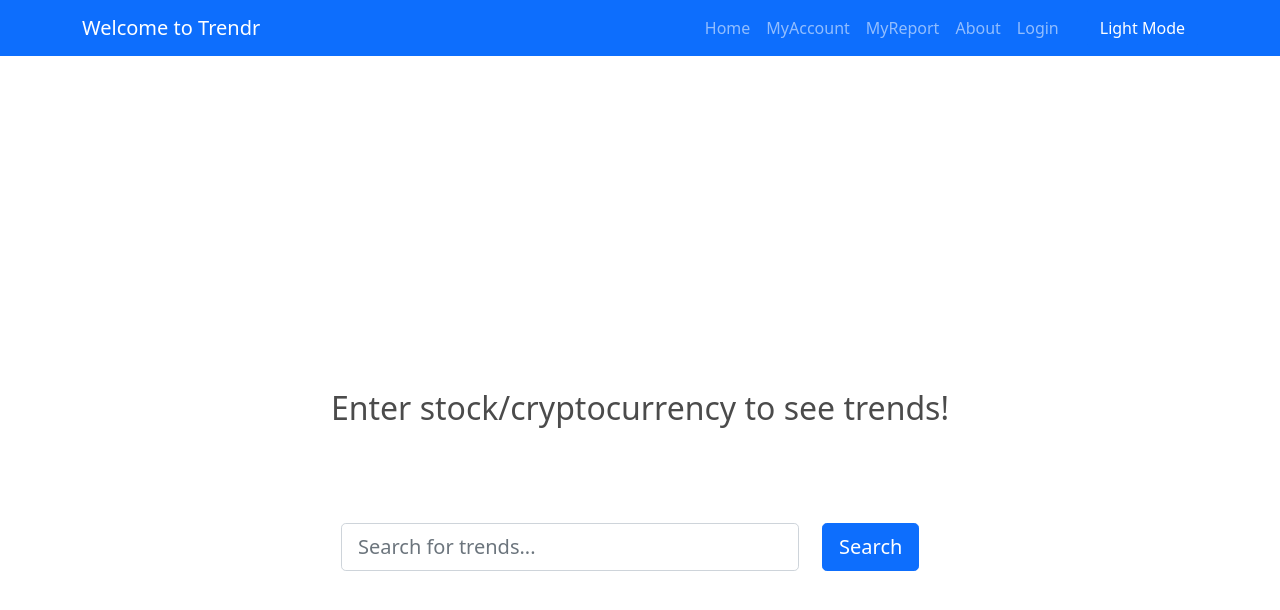
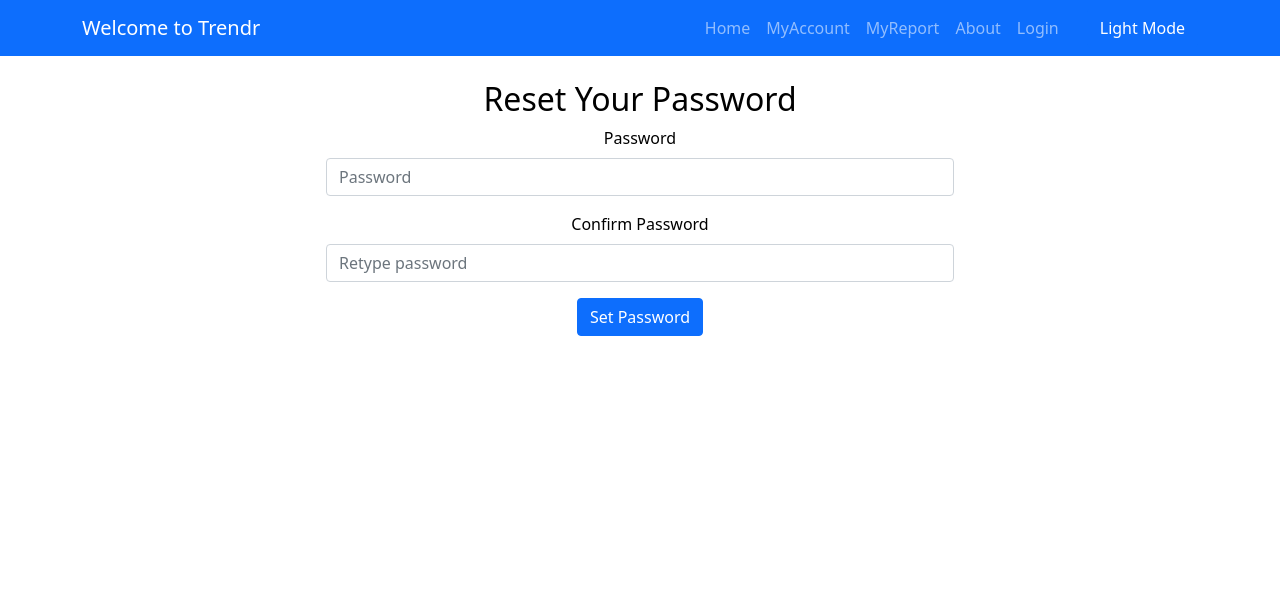
Before and after one commit to ryangamble/trendr, a React (Create React App) app in the folder react-frontend/: page /set-password in a window 1280 px wide. Shown: the top 610 px of the page. Built offline with nearby package versions, Linux system fonts and the light colour scheme.

Commit message:
Added set password page

```diff
--- a/react-frontend/src/App.js
+++ b/react-frontend/src/App.js
@@ -8,6 +8,7 @@ import Register from "./components/Register/Register";
 import Login from "./components/Register/Login";
 import Result from "./components/Results/ResultsPage";
 import Reset from "./components/Register/Reset"
+import SetPassword from "./components/Register/SetPassword";
 
 import { Provider } from "react-redux";
 import { store } from "./components/Theme/themeActions";
@@ -22,6 +23,7 @@ function App() {
             <Route path="/signup" component={Register}/>
             <Route path="/login" component={Login}/>
             <Route path="/reset" component={Reset}/>
+            <Route path="/set-password" component={SetPassword}/>
             <Route path="/result:id" component={Result}/>
             <Route path="*" component={Home}/>
           </Switch>
--- a/react-frontend/src/components/Register/Login.js
+++ b/react-frontend/src/components/Register/Login.js
@@ -10,6 +10,7 @@ function Login() {
   const currentTheme = useSelector((state) => state.currentTheme);
   const [email, setEmail] = useState("");
   const [password, setPassword] = useState("");
+  const [csrfToken, setCsrfToken] = useState("");
 
   const history = useHistory();
 
@@ -19,19 +20,38 @@ function Login() {
     console.log("Email is ", email);
     console.log("password is ", password);
 
-    const requestBody = {
+    const tokenRequestBody = {
+      method: "GET",
+      headers: { "Content-Type": "application/json" },
+      data: null,
+    };
+
+    const loginRequestBody = {
       method: "POST",
-      headers: { "Content-Type": "application/json" },
-      email: email,
-      password: password,
+      headers: { "Content-Type": "application/json", "X-CSRF-Token": csrfToken},
+      data: {"email": email, "password": password},
     };
 
     axios
-      .post("/auth/login", requestBody)
+      .get("/auth/login", tokenRequestBody)
       .then((res) => {
         if (res.status === 200) {
-          console.log(res.data);
-          history.push("/home");
+          setCsrfToken(res.data['response']['csrf_token']);
+          axios
+              .post("/auth/login", loginRequestBody)
+              .then((res) => {
+                if (res.status === 200) {
+                  console.log(res.data);
+                  history.push("/home");
+                }
+              })
+              .catch((error) => {
+                console.log(error);
+                console.log(error.response);
+                if (error.response.status === 400) {
+                  alert(error.response.data.error);
+                }
+              });
         }
       })
       .catch((error) => {
--- a/react-frontend/src/components/Register/Reset.js
+++ b/react-frontend/src/components/Register/SetPassword.js
@@ -5,12 +5,13 @@ import MyNavBar from "../NavBar/MyNavBar";
 import { Row, Col, Form, Button } from "react-bootstrap";
 import axios from "axios";
 
-function Login() {
+function SetPassword() {
     const currentTheme = useSelector((state) => state.currentTheme);
-    const [email, setEmail] = useState("");
     const [success, setSuccess] = useState(false);
     const [error, setError] = useState(false);
     const [csrfToken, setCsrfToken] = useState("");
+    const [password1, setPassword1] = useState("");
+    const [password2, setPassword2] = useState("");
 
     const history = useHistory();
 
@@ -18,8 +19,14 @@ function Login() {
         event.preventDefault();
         setSuccess(false)
         setError(false)
-        console.log("firing reset password request to the backend...");
-        console.log("Email is ", email);
+
+        if (password1 !== password2) {
+            alert("Passwords are not the same!");
+            setError(true)
+            return;
+        }
+
+        console.log("firing set password request to the backend...");
 
         const tokenRequestBody = {
             method: "GET",
@@ -27,21 +34,21 @@ function Login() {
             data: null,
         };
 
-        const resetRequestBody = {
+        const setRequestBody = {
             method: "POST",
             headers: { "Content-Type": "application/json", "X-CSRF-Token": csrfToken},
-            data: {"email": email},
+            data: {"password": password1},
         };
 
         axios
-            .get("/auth/reset", tokenRequestBody)
+            .get("/auth/reset", tokenRequestBody) // TODO: what is the proper url for these requests
             .then((res) => {
                 if (res.status === 200) {
                     setCsrfToken(res.data['response']['csrf_token']);
                     console.log("token response:");
                     console.log(res.data);
                     axios
-                        .post("/auth/reset", resetRequestBody)
+                        .post("/auth/reset", setRequestBody)
                         .then((res) => {
                             if (res.status === 200) {
                                 console.log("reset response:");
@@ -58,7 +65,6 @@ function Login() {
                                 alert(error.response.data.error);
                             }
                         });
-
                 }
             })
             .catch((error) => {
@@ -85,31 +91,43 @@ function Login() {
             </Row>
             {error &&
                 <Row>
-                    <p>Error, could not reset password.</p>
+                    <p>Error, could not set password.</p>
                 </Row>
             }
             {success &&
                 <Row>
-                    <p>Password reset request sent.</p>
+                    <p>Password set.</p>
                 </Row>
             }
             <Row className="justify-content-md-center">
                 <Col sm="12" md="6">
                     <Form onSubmit={handleSubmit}>
-                        <Form.Group className="mb-3" controlId="formBasicEmail">
+                        <Form.Group className="mb-3" controlId="formBasicPassword">
+                            <Form.Label>Password</Form.Label>
                             <Form.Control
-                                type="email"
-                                placeholder="Enter email"
+                                type="password"
+                                placeholder="Password"
+                                value={password1}
+                                onChange={(e) => setPassword1(e.target.value)}
                                 required
-                                value={email}
-                                onChange={(e) => setEmail(e.target.value)}
+                            />
+                        </Form.Group>
+
+                        <Form.Group className="mb-3" controlId="formBasicPassword">
+                            <Form.Label>Confirm Password</Form.Label>
+                            <Form.Control
+                                type="password"
+                                placeholder="Retype password"
+                                value={password2}
+                                onChange={(e) => setPassword2(e.target.value)}
+                                required
                             />
                         </Form.Group>
 
                         <Row className="justify-content-sm-center">
                             <Col sm="4">
                                 <Button variant={currentTheme.variant} type="submit">
-                                    Reset
+                                    Set Password
                                 </Button>
                             </Col>
                         </Row>
@@ -120,4 +138,4 @@ function Login() {
     );
 }
 
-export default Login;
+export default SetPassword;
```
Also changed, not shown: 2 other files (tests, documents, lock files or other folders).
